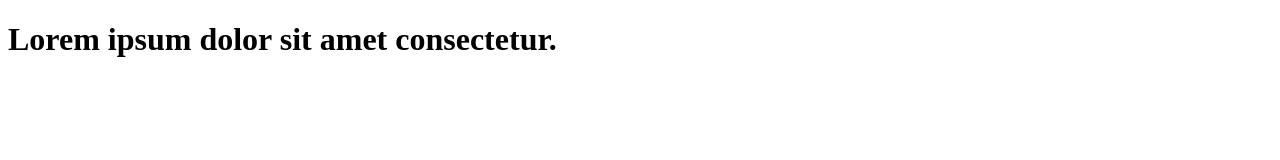
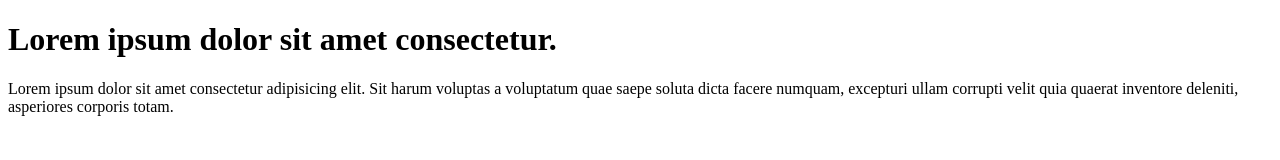
Before and after one commit to Gitsengabi/learn-git, a plain HTML site: page index.html in a window 1280 px wide. Drawn offline with Linux system fonts and the light colour scheme.

Commit message:
add paragraph to code

```diff
--- a/index.html
+++ b/index.html
@@ -11,6 +11,9 @@
 </head>
 <body>
     <h1>Lorem ipsum dolor sit amet consectetur.</h1>
+    <p>Lorem ipsum dolor sit amet consectetur adipisicing elit. Sit harum voluptas a voluptatum quae saepe soluta dicta facere numquam, excepturi ullam corrupti velit quia quaerat inventore deleniti, asperiores corporis totam.
+
+    </p>
 </body>
 
 
```
